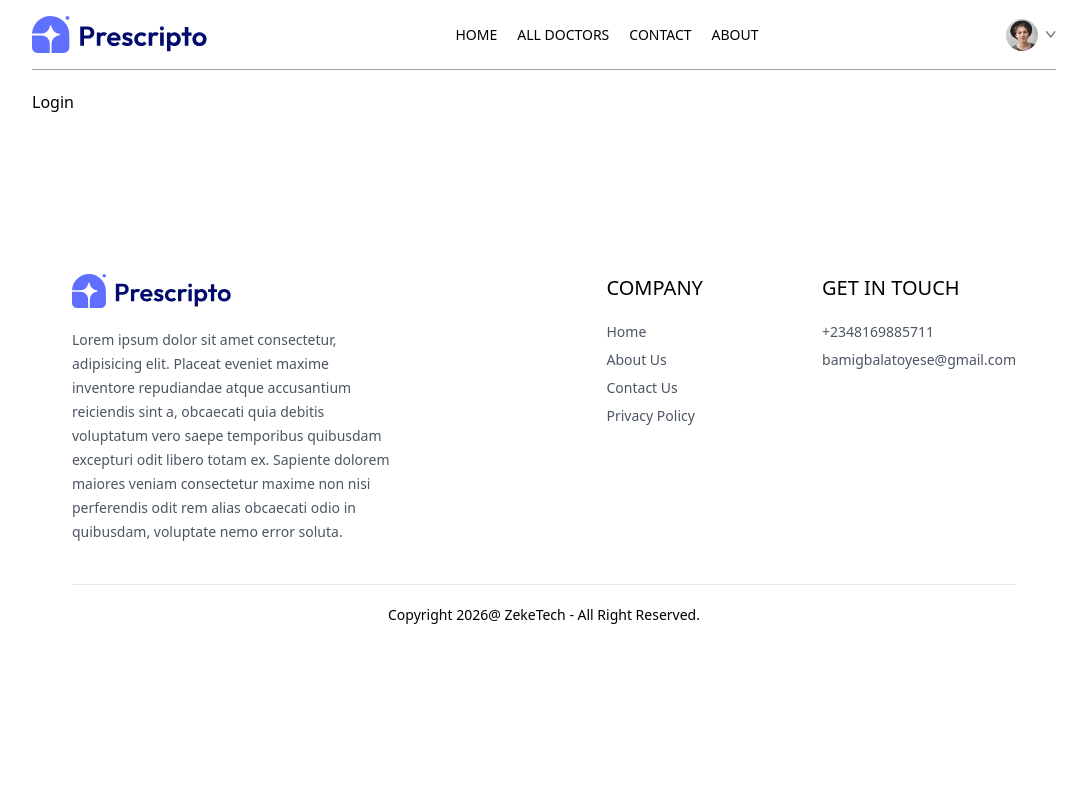
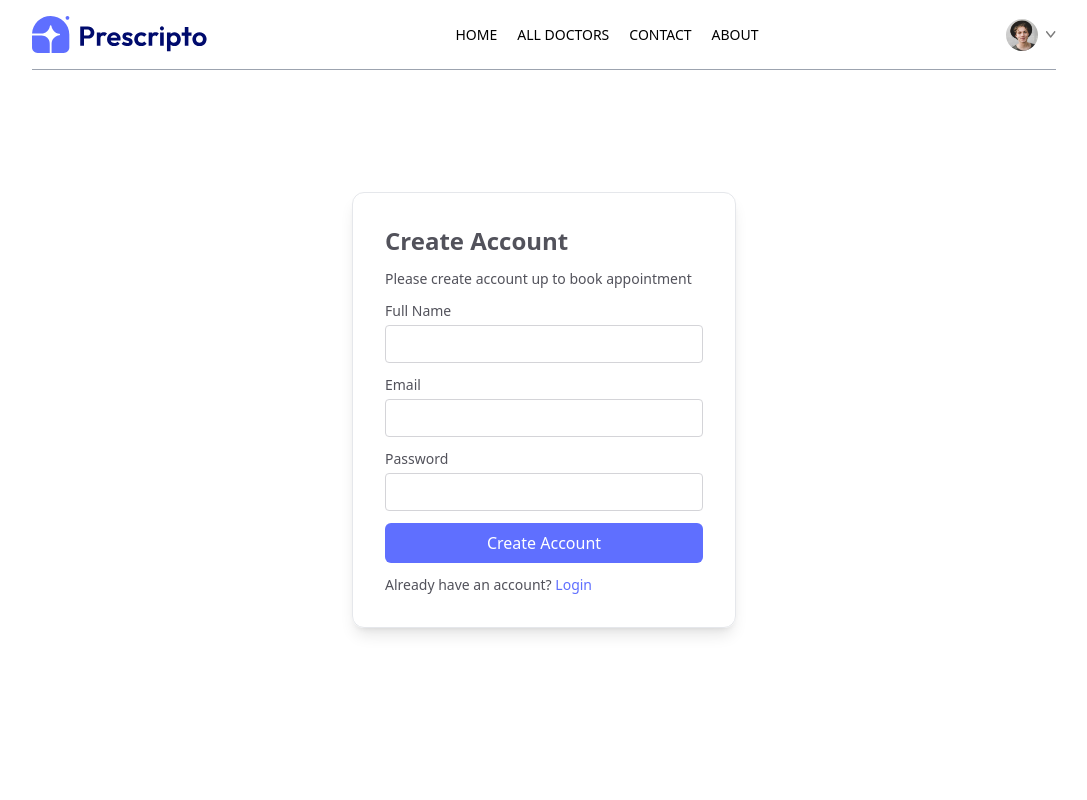
Before and after one commit to Bammytoye/ZekeHealthCare, a React (Vite) app in the folder frontend/: page /login in a window 1280 px wide. Shown: the top 800 px of the page, without its empty margins (96-1183 px from the left). Built offline with nearby package versions, Linux system fonts and the light colour scheme.

Commit message:
'loginSignup'

```diff
--- a/frontend/src/pages/Login.jsx
+++ b/frontend/src/pages/Login.jsx
@@ -1,8 +1,69 @@
-import React from 'react'
+import React, { useState } from 'react'
 
 const Login = () => {
+    const [state, setState] = useState('Sign Up')
+
+    const [name, setName] = useState('')
+    const [email, setEmail] = useState('')
+    const [password, setPassword] = useState('')
+
+    const handleSubmit = async (e) => {
+        e.preventDefault();
+
+    }
+
     return (
-        <div>Login</div>
+        <form className='min-h-[80vh] flex items-center'>
+            <div className='flex flex-col gap-3 m-auto items-start p-8 min-w-[340px] sm:min-w-96 border rounded-xl text-zinc-600 text-sm shadow-lg'>
+                <p className='text-2xl font-semibold'>{state === 'Sign Up' ? 'Create Account' : 'Login'}</p>
+                <p>Please {state === 'Sign Up' ? 'create account' : 'login'} up to book appointment</p>
+
+                {
+                    state === 'Sign Up' && <div className='w-full'>
+                        <p>Full Name</p>
+                        <input
+                            className='border border-zinc-300 rounded w-full p-2 mt-1 '
+                            type="text"
+                            onChange={(e) => setName(e.target.name)}
+                            value={name}
+                            required
+                        />
+                    </div>
+                }
+
+
+                <div className='w-full'>
+                    <p>Email</p>
+                    <input
+                        className='border border-zinc-300 rounded w-full p-2 mt-1 '
+                        type="email"
+                        onChange={(e) => setEmail(e.target.email)}
+                        value={email}
+                        required
+                    />
+                </div>
+
+                <div className='w-full'>
+                    <p>Password</p>
+                    <input
+                        className='border border-zinc-300 rounded w-full p-2 mt-1 '
+                        type="password"
+                        onChange={(e) => setPassword(e.target.password)}
+                        value={password}
+                        required
+                    />
+                </div>
+                <button className='bg-primary text-white w-full py-2 rounded-md text-base'>
+                    {state === 'Sign Up' ? 'Create Account' : 'Login'}
+                </button>
+
+                {
+                    state === 'Sign Up'
+                        ? <p>Already have an account? <span onClick={() => setState('Login')} className='text-primary cursor-pointer'>Login</span></p> :
+                        <p>Create a new account? <span onClick={() => setState('Sign Up')} className='text-primary cursor-pointer'>click here</span></p>
+                }
+            </div>
+        </form>
     )
 }
 
```
